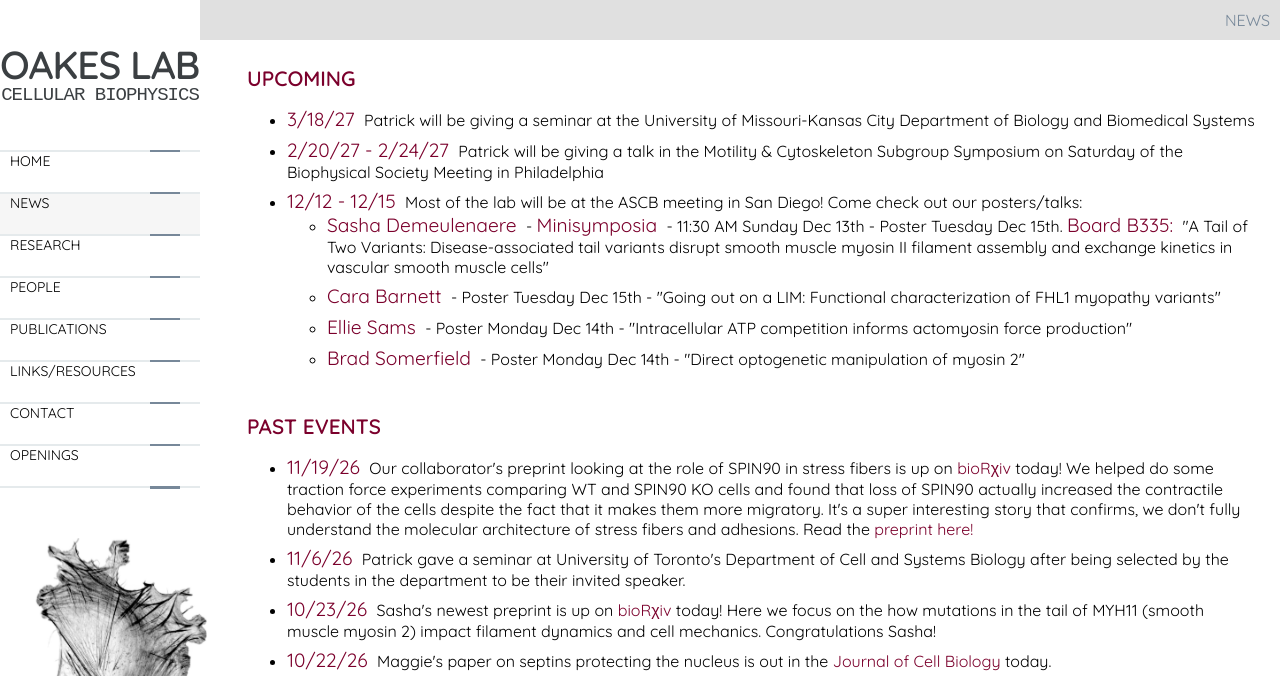
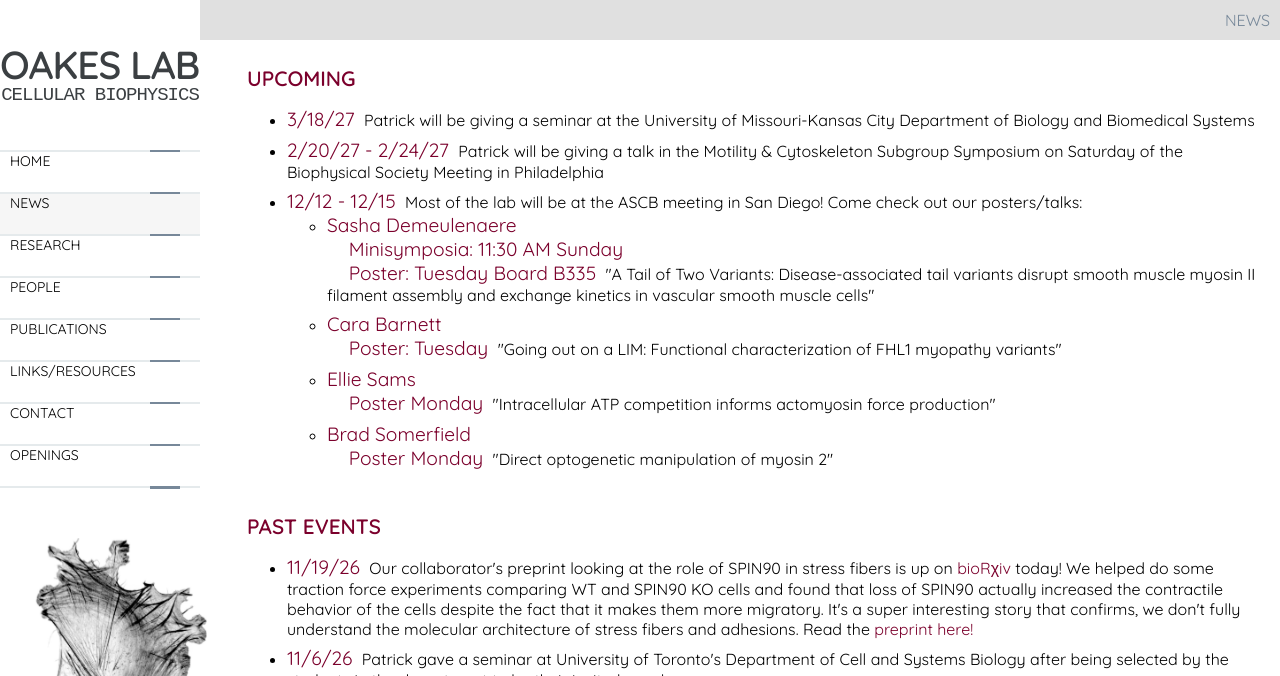
Before and after one commit to OakesLab/oakeslab.github.io, a plain HTML site: page news.html in a window 1280 px wide. Shown: the top 676 px of the page. Drawn offline with nearby package versions, Linux system fonts and the light colour scheme; a script that the page names is missing.

Commit message:
more ASCB updates

```diff
--- a/news.html
+++ b/news.html
@@ -100,10 +100,15 @@
 				<li><span>2/20/27 - 2/24/27</span> Patrick will be giving a talk in the Motility & Cytoskeleton Subgroup Symposium on Saturday of the Biophysical Society Meeting in Philadelphia
 				<li><span>12/12 - 12/15</span> Most of the lab will be at the ASCB meeting in San Diego! Come check out our posters/talks: </br>
 					<ul class="news-list">
-						<li> <span>Sasha Demeulenaere</span> - <span>Minisymposia</span> - 11:30 AM Sunday Dec 13th - Poster Tuesday Dec 15th. <span>Board B335:</span> "A Tail of Two Variants: Disease-associated tail variants disrupt smooth muscle myosin II filament assembly and exchange kinetics in vascular smooth muscle cells"
-						<li> <span>Cara Barnett</span> - Poster Tuesday Dec 15th - "Going out on a LIM: Functional characterization of FHL1 myopathy variants"
-						<li> <span>Ellie Sams</span> - Poster Monday Dec 14th - "Intracellular ATP competition informs actomyosin force production"
-						<li> <span>Brad Somerfield</span> - Poster Monday Dec 14th - "Direct optogenetic manipulation of myosin 2"
+						<li> <span>Sasha Demeulenaere</span><br>
+							&nbsp;&nbsp;&nbsp;&nbsp;&nbsp;<span>Minisymposia: 11:30 AM Sunday </span><br>
+							&nbsp;&nbsp;&nbsp;&nbsp;&nbsp;<span>Poster: Tuesday Board B335</span> "A Tail of Two Variants: Disease-associated tail variants disrupt smooth muscle myosin II filament assembly and exchange kinetics in vascular smooth muscle cells"
+						<li> <span>Cara Barnett</span><br>
+							&nbsp;&nbsp;&nbsp;&nbsp;&nbsp;<span>Poster: Tuesday</span> "Going out on a LIM: Functional characterization of FHL1 myopathy variants"
+						<li> <span>Ellie Sams</span><br>
+							&nbsp;&nbsp;&nbsp;&nbsp;&nbsp;<span>Poster Monday</span> "Intracellular ATP competition informs actomyosin force production"
+						<li> <span>Brad Somerfield</span><br>
+							&nbsp;&nbsp;&nbsp;&nbsp;&nbsp;<span>Poster Monday</span> "Direct optogenetic manipulation of myosin 2"
 
 					</ul>	<br>
 
```
